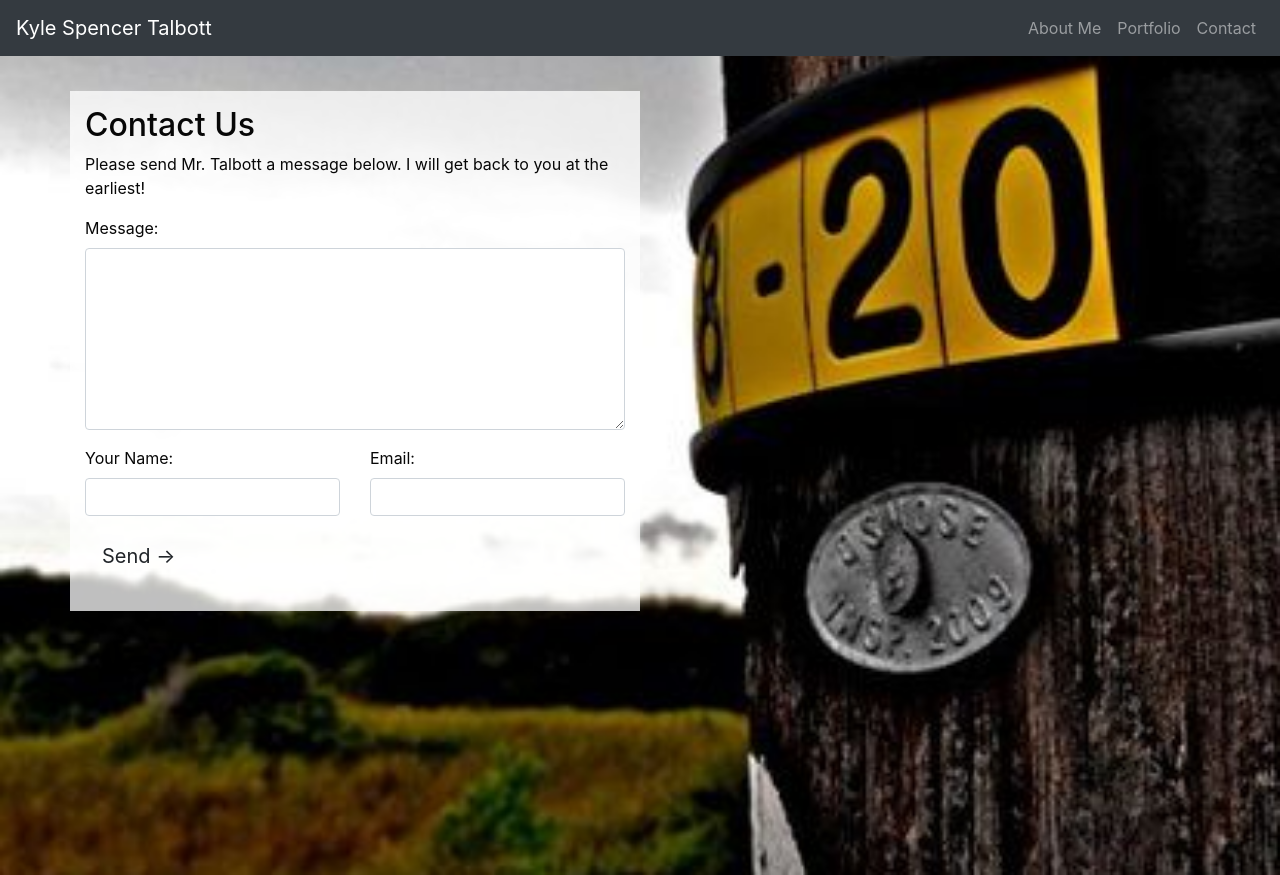
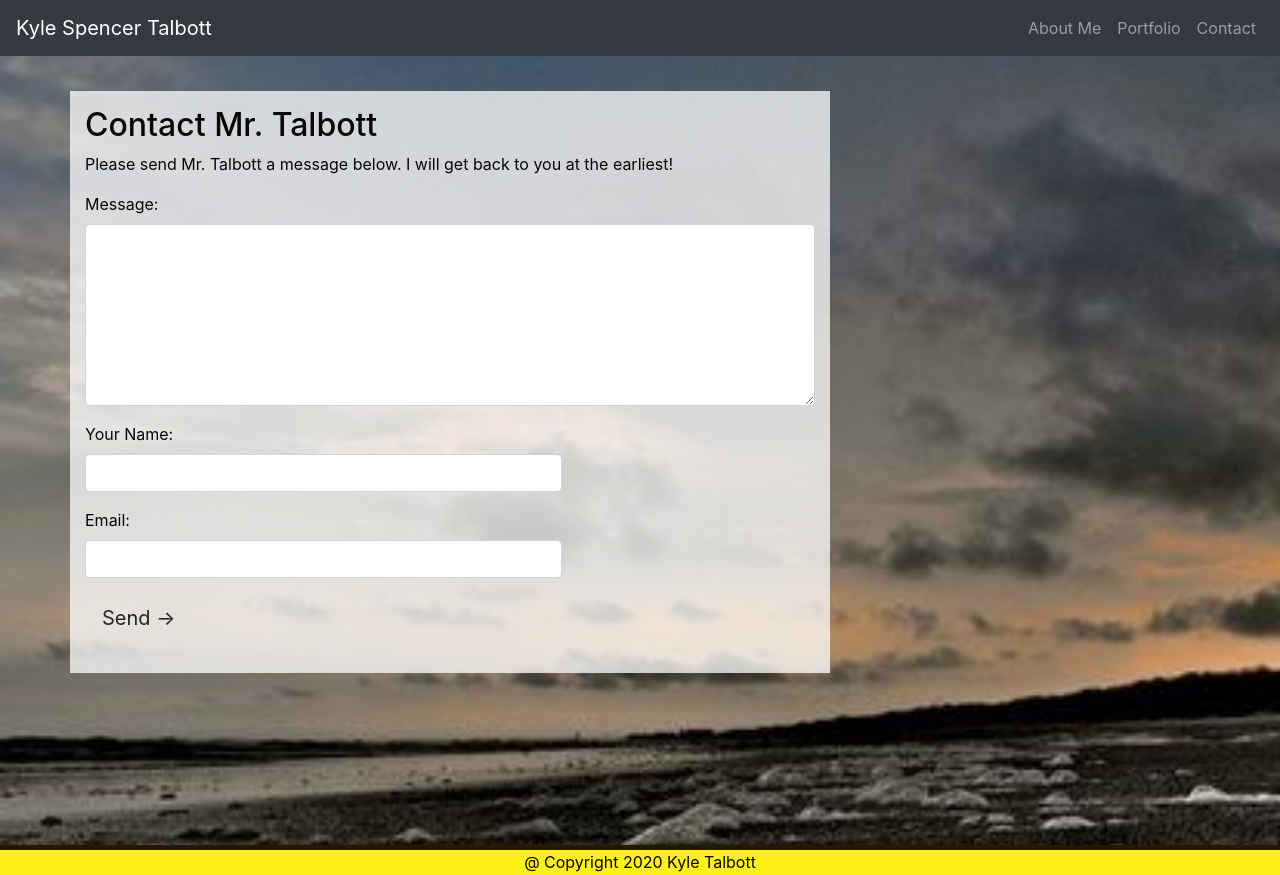
Before and after one commit to spental/Hw2, a PHP site: page /Contact.html in a window 1280 px wide. Run offline with PHP 8.4, Linux system fonts and the light colour scheme.

Commit message:
background image trying to fix

```diff
--- a/Contact.html
+++ b/Contact.html
@@ -12,12 +12,8 @@
     <script src="https://maxcdn.bootstrapcdn.com/bootstrap/4.5.2/js/bootstrap.min.js"></script>
     <link rel="stylesheet" href="./stylesheet/style.css">
 
-
-
-
 </head>
-
-<body>
+<header>
     <nav class="navbar navbar-expand-sm bg-dark navbar-dark">
         <a class="navbar-brand" href="index.html">Kyle Spencer Talbott</a>
         <button class="navbar-toggler" type="button" data-toggle="collapse" data-target="#collapsibleNavbar">
@@ -31,61 +27,66 @@
             </ul>
         </div>
     </nav>
-
-    <main>
-        <div class="container">
+</header>
+<body>
+    <div class="container">
         <div class="row">
-            <div class="col-md-6 col-md-offset-3" id="form_container">
-                <h2>Contact Us</h2>
-                <p>
-                    Please send Mr. Talbott a message below. I will get back to you at the earliest!
-                </p>
+            <div class="col-md-8 col-md-offset-3" id="form_container">
+                <h2>Contact Mr. Talbott</h2>
+                <p> Please send Mr. Talbott a message below. I will get back to you at the earliest! </p>
                 <form role="form" method="post" id="reused_form">
-
                     <div class="row">
                         <div class="col-sm-12 form-group">
-                            <label for="message">
-                                Message:</label>
+                            <label for="message"> Message:</label>
                             <textarea class="form-control" type="textarea" name="message" id="message" maxlength="6000"
                                 rows="7"></textarea>
                         </div>
                     </div>
                     <div class="row">
-                        <div class="col-sm-6 form-group">
-                            <label for="name">
-                                Your Name:</label>
+                        <div class="col-sm-8 form-group">
+                            <label for="name"> Your Name:</label>
                             <input type="text" class="form-control" id="name" name="name" required>
                         </div>
-                        <div class="col-sm-6 form-group">
-                            <label for="email">
-                                Email:</label>
+                        <div class="col-sm-8 form-group">
+                            <label for="email"> Email:</label>
                             <input type="email" class="form-control" id="email" name="email" required>
                         </div>
                     </div>
-
-
                     <div class="row">
                         <div class="col-sm-12 form-group">
-                            <button type="submit" class="btn btn-lg btn-default pull-right">Send →</button>
+                            <button type="submit" class="btn btn-lg btn-default pull-right">Send &rarr;</button>
                         </div>
                     </div>
-
                 </form>
                 <div id="success_message" style="width:100%; height:100%; display:none; ">
                     <h3>Posted your message successfully!</h3>
                 </div>
                 <div id="error_message" style="width:100%; height:100%; display:none; ">
-                    <h3>Error</h3>
-                    Sorry there was an error sending your form.
-
+                    <h3>Error</h3> Sorry there was an error sending your form.
                 </div>
             </div>
         </div>
-
-    </main>
-
-
-    </main>
+    </div>
+    <footer>
+        <div class="footer2">
+            <div class="row">
+                <div class="col-12">
+                </div>
+            </div>
+        </div>
+        </div>
+        <div class="footerinfo">
+            <div class="container-fluid text-center">
+                <div class="row">
+                    <div class="col-12 text-center">
+                        <p>
+                            @ Copyright 2020 Kyle Talbott
+                        </p>
+                    </div>
+                </div>
+            </div>
+        </div>
+    </footer>
 </body>
 
 </html>
--- a/stylesheet/style.css
+++ b/stylesheet/style.css
@@ -7,11 +7,11 @@ nav {
     color: rgb(7, 7, 7);
 }
 
-body  {
+body {
+    background-image: url("../pictures/beach.jpg");
     background-attachment: fixed;
     background-size: cover;
     background-repeat: no-repeat;
-    background-image: url("../pictures/smile.jpg")
 }
 
 .col-8 {
```
Also changed, not shown: index.html (+8 -0 lines).
